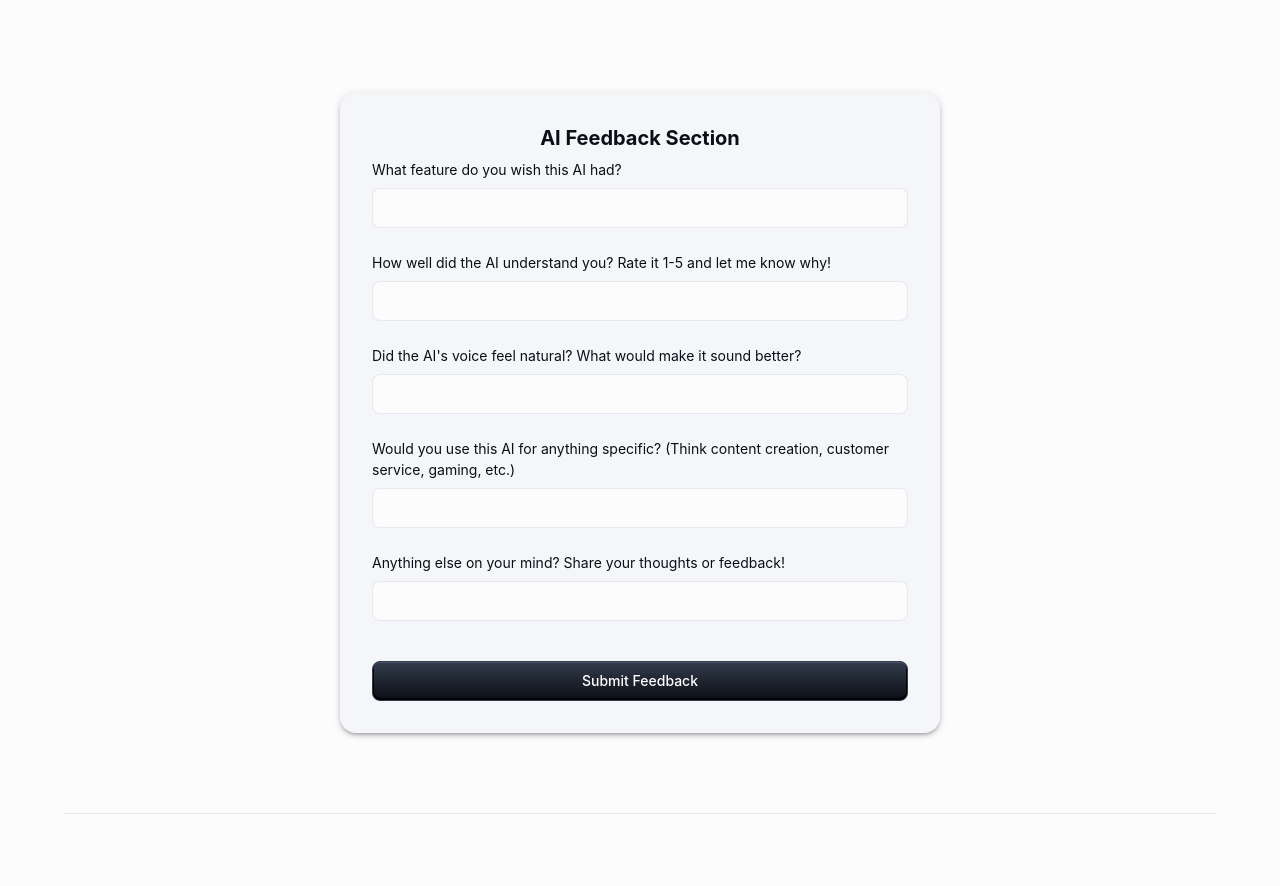
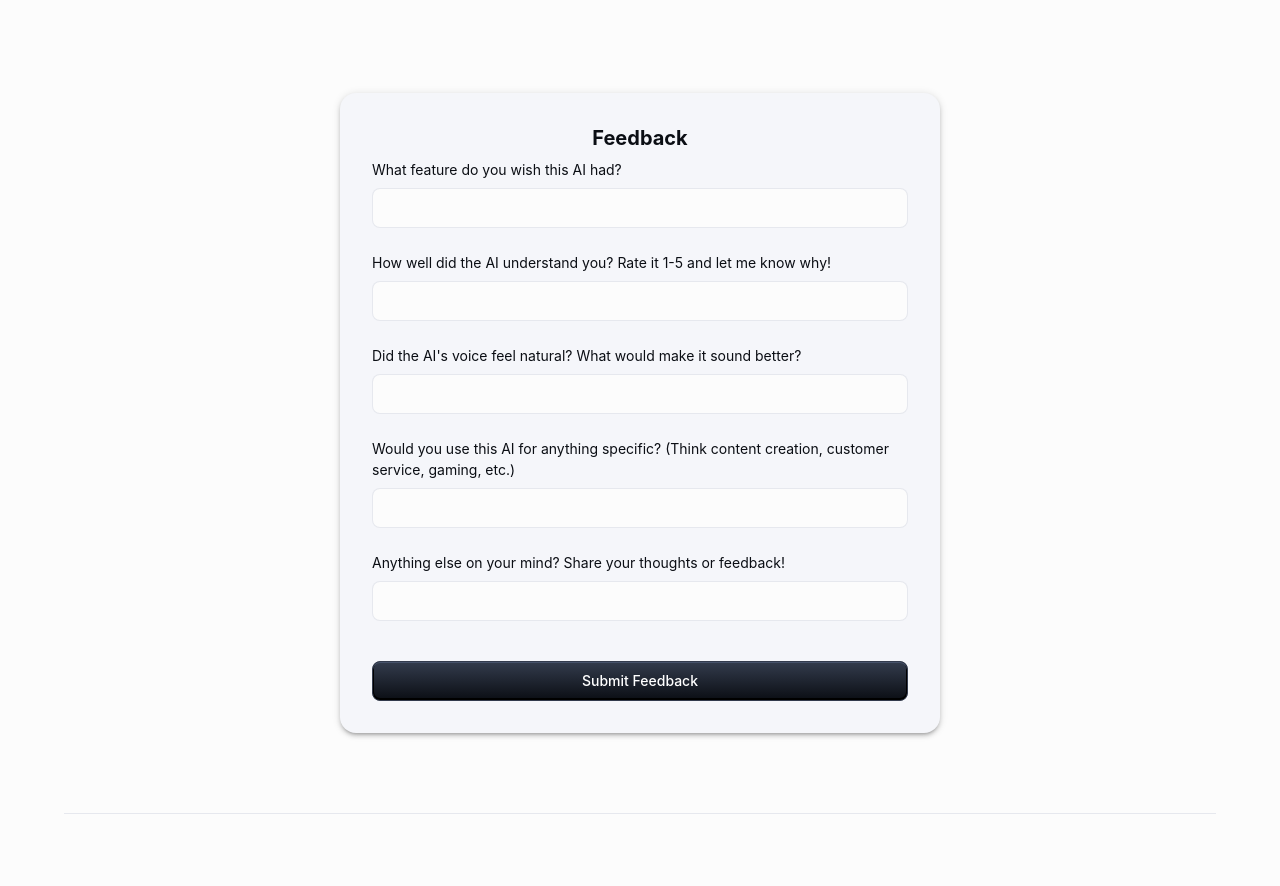
Before and after one commit to KehindeA533/ai-voice-agent_v0.1, a Next.js app: page / in a window 1280 px wide. Shown: the part 1200-2086 px from the top of the page. Built offline with nearby package versions, Linux system fonts and the light colour scheme.

Commit message:
update: change feedback title

```diff
--- a/src/components/Comment.jsx
+++ b/src/components/Comment.jsx
@@ -60,7 +60,7 @@ export default function FeedbackSection() {
       }}
     >
       <Typography variant="h5" gutterBottom sx={{ fontWeight: "bold", textAlign: "center" }}>
-        AI Feedback Section
+        Feedback
       </Typography>
 
       <Typography variant="body1" sx={{ mb: 1 }}>
```
